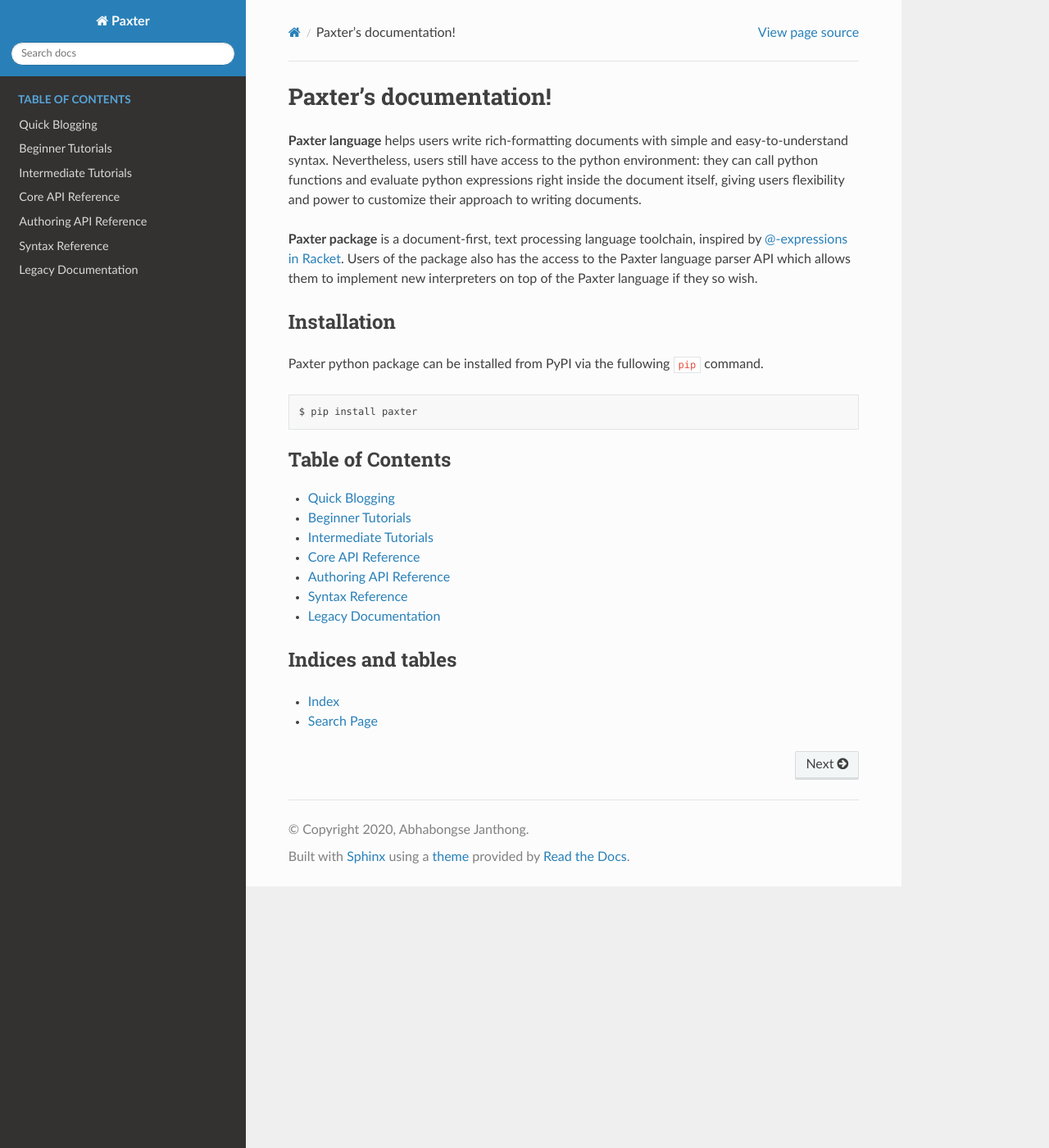
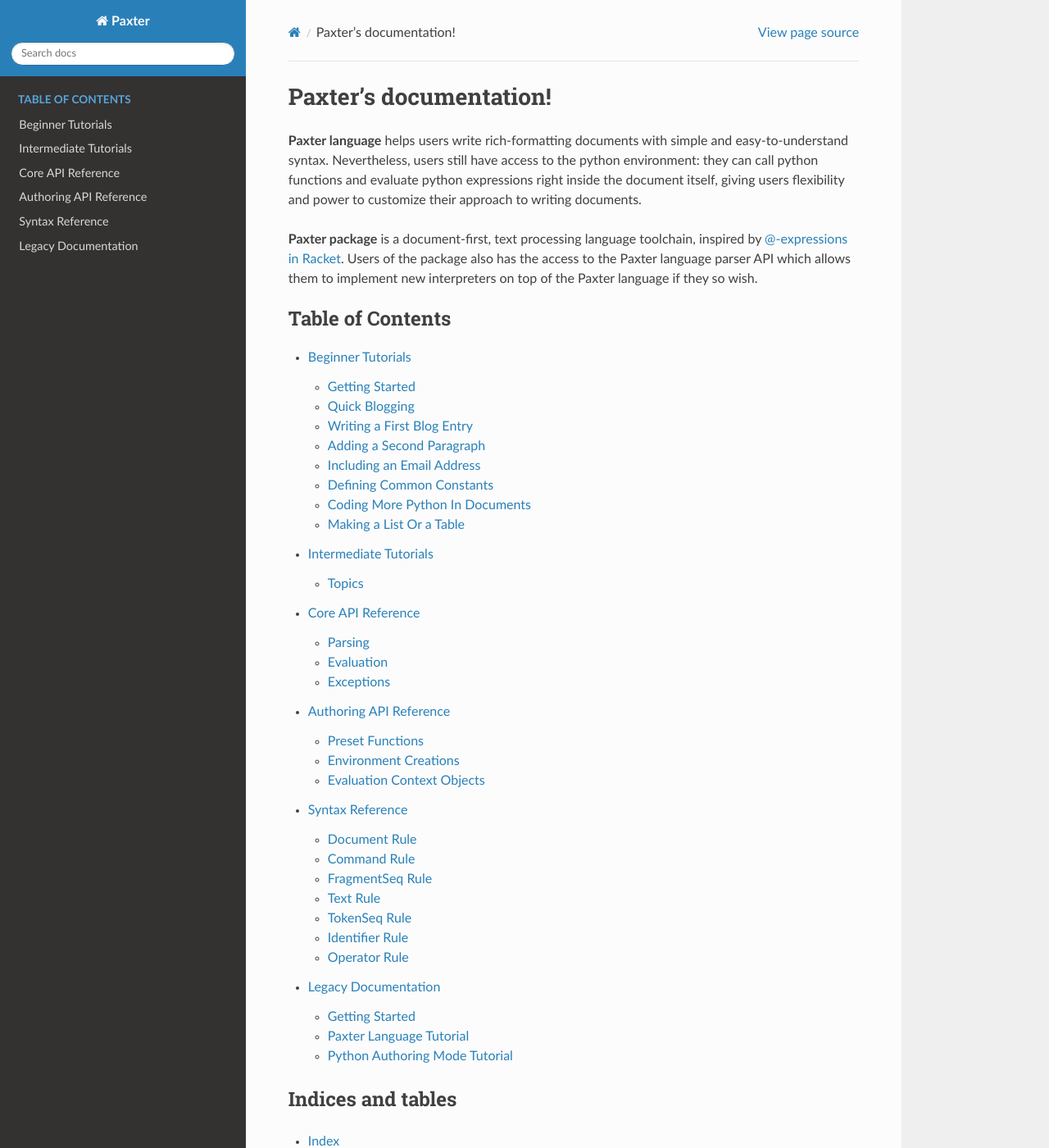
Before and after one commit to abhabongse/paxter, a Sphinx documentation site: the page built from docs/index.rst, in a window 1280 px wide and 1400 px high. Shown: the whole window at 82% size. Built offline with Sphinx 7.4.7 and the Read the Docs theme 2.0.0, drawn with Linux system fonts in a browser that asks for light colours; the version number could not be read and is left out; some of the changed lines change nothing that is shown.

Commit message:
WIP: add getting started page and add info on quick blogging page

```diff
--- /dev/null
+++ b/docs/beginner-tutorials/getting-started.rst
@@ -0,0 +1,97 @@
+###############
+Getting Started
+###############
+
+Installation
+============
+
+Paxter python package can be installed from PyPI via the following ``pip`` command.
+Of course, we can also opt for other methods of python package managements.
+
+.. code-block:: bash
+
+   $ pip install paxter
+
+Next, let us write a basic blog entry.
+
+
+Writing The First Blog Entry
+============================
+
+Suppose that we are going to write a blog post
+under Paxter language syntax as shown in the following.
+Let us ignore the specific details about the syntax for now
+as we will discuss them further on the next page.
+
+.. code-block:: paxter
+
+   @h1{New Blog!}
+
+   Welcome to our new blog website.
+   @italic{Please keep watching this space for content.}
+
+The above content is expected to be rendered into the following result.
+
+.. raw:: html
+
+   <blockquote style="padding-left: 40px;">
+           <h1>New Blog!</h1>
+           <p>Welcome to our new blog website.
+              <i>Please keep watching this space for content.</i>
+           </p>
+   </blockquote>
+
+Here are a few ways that we can transform the original Paxter source code
+into the final HTML output.
+
+
+Method 1: Command Line
+----------------------
+
+Suppose that the Paxter source code (as shown above)
+is stored within the file called ``new-blog.paxter``.
+Once Paxter package is installed,
+we can run the command ``paxter html`` to render the HTML output.
+
+.. code-block:: console
+
+   $ cat new-blog.paxter
+   @h1{New Blog!}
+
+   Welcome to our new blog website.
+   @italic{Please keep watching this space for content.}
+
+   $ paxter html -i new-blog.paxter
+   <h1>New Blog!</h1><p>Welcome to our new blog website.
+   <i>Please keep watching this space for content.</i></p>
+
+
+Method 2: Programmatic Usage
+----------------------------
+
+A more flexible way to transform Paxter source text into HTML output
+is to make calls the API functions provided by Paxter library.
+The easiest way is to do the following.
+
+.. code-block:: python
+
+   from paxter.author import run_document_paxter
+
+   # The following source text is read from a source file.
+   # However, in reality, source text may be read from other sources
+   # such as some databases or even fetched via some content management API.
+   with open("new-blog.paxter") as fobj:
+       source_text = fobj.read()
+
+   document = run_document_paxter(source_text)
+   html_output = document.html()
+
+.. code-block:: pycon
+
+   >>> print(html_output)
+   <h1>New Blog!</h1><p>Welcome to our new blog website.
+   <i>Please keep watching this space for content.</i></p>
+
+This approach shown here is merely the very basic usage
+of Paxter library with *preconfigured* settings.
+More advanced programmatic usage will be discussed later.
--- a/docs/beginner-tutorials/index.rst
+++ b/docs/beginner-tutorials/index.rst
@@ -9,6 +9,8 @@
 .. toctree::
    :maxdepth: 1
 
+   getting-started
+   quick-blogging
    writing-a-first-blog-entry
    adding-a-second-paragraph
    including-an-email-address
--- /dev/null
+++ b/docs/beginner-tutorials/quick-blogging.rst
@@ -0,0 +1,340 @@
+##############
+Quick Blogging
+##############
+
+To quickly get started with blogging or writing an article,
+we introduce the Paxter language syntax
+as being *preconfigured* by :mod:`paxter.author` subpackage
+which can be used to write rich-formatted content.
+
+.. important::
+
+   Most of the descriptions about the syntax shown on this page
+   are specific to the preconfigured variation of Paxter language
+   provided by :mod:`paxter.author` subpackage.
+   It is actually *not* tied to the core Paxter language specification.
+
+   Paxter library (which includes the core Paxter language specification)
+   is designed to be very extensible and customizable.
+   The :mod:`paxter.author` subpackage is merely
+   supplementary provided by Paxter library for convenience.
+   It is entirely possible to utilize Paxter library *without* touching
+   any of the :mod:`paxter.author` whatsoever,
+   as being demonstrated in the
+   :doc:`intermediate tutorials <../intermediate-tutorials/index>` section.
+
+
+Command: A Basic Building Block
+===============================
+
+**A command** is the core building block in Paxter language.
+It has various syntactical forms, but all of them have the same basic principles:
+
+- Each command always begin with an ``@`` symbol in the source text.
+- Each command always has the **phrase part**
+  which immediately follows the initial ``@`` symbol.
+- Each command may optionally have what is called the **options part**.
+  If it exists, it has the form of ``[...]`` that follows the phrase part.
+- Each command may optionally have what is called the **main argument part**.
+  If it exists, it follows the phrase part
+  or the options part (if the options part exists).
+
+This may sound confusing right now.
+Hopefully things will get clearer as we discuss
+the specific syntax in the upcoming sections.
+
+.. important::
+
+   A rule of thumb to remember about the core Paxter language
+   is that it dictates only how a command in the source text should be parsed.
+   It has no bearing on how each parsed command and any other raw text
+   are to be interpreted or evaluated into the desired final output.
+   For descriptions of syntax appeared on this page,
+   this interpretation is done by the supplementary :mod:`paxter.author` subpackage.
+
+
+Bolds, Italics, and Underline
+=============================
+
+Let us begin with “bolding” part of a source text.
+We use the command ``@bold{...}``,
+replacing ``...`` with the actual text to be emphasized.
+In this particular command, ``bold`` is the phrase part
+whereas the emphasized text is the main argument part of the command.
+
+For example, consider the following source text written in Paxter language.
+
+.. code-block:: paxter
+
+   This is a very @bold{important part} of the statement.
+
+This source text will be transformed to the following HTML output.
+
+.. code-block:: html
+
+   <p>This is a very <b>important part</b> of the statement.</p>
+
+And likewise, for italicized text and underlined text,
+use the command ``@italic{...}`` and ``@uline{...}`` respectively.
+Notice that we altered the phrase part of the command
+while the the main argument parts remains the same.
+
+.. code-block:: paxter
+
+   This is a very @italic{important part} of @uline{the statement}.
+
+This source text will be transformed to the following HTML output.
+
+.. code-block:: html
+
+   <p>This is a very <i>important part</i> of <u>the statement</u>.</p>
+
+
+Nested commands
+---------------
+
+One nice thing about Paxter command is that they are allowed
+to be nested inside the main argument between the pair of curly braces.
+For example,
+
+.. code-block:: paxter
+
+   This is @italic{so important that @uline{multiple emphasis} is required}.
+
+When the above source text get rendered into HTML,
+we obtain the following result.
+
+.. code-block:: html
+
+   <p>This is <i>so important that <u>multiple emphasis</u> is required</i>.</p>
+
+
+Monospaced Code
+===============
+
+Similarly to what we have seen with
+``@bold{...}``, ``@italic{...}``, and ``@uline{...}`` from above,
+we use the command ``@code{...}`` to encapsulate text
+to be displayed as monospaced code.
+
+For example, the following source text written in Paxter language
+
+.. code-block:: paxter
+
+   Run the @code{python} command.
+
+will be evaluated into the HTML output shown below.
+
+.. code-block:: html
+
+   <p>Run the <code>python</code> command.</p>
+
+
+Multiple Paragraphs
+===================
+
+To write multiple paragraphs,
+simply separate chunks of texts with at least two newline characters
+(i.e. there must be a blank line between consecutive paragraphs).
+Each chunk of text will result in its own paragraph.
+Consider the following example containing exactly three paragraphs.
+
+.. code-block:: paxter
+
+   This is @bold{the first paragraph}.
+   This is the second sentence of the first paragraph.
+
+   This is @italic{another} paragraph.
+
+   This is the @uline{final} paragraph.
+
+The above text in Paxter language will be transformed
+into the following HTML.
+
+.. code-block:: html
+
+   <p>This is <b>the first paragraph</b>.
+      This is the second sentence of the first paragraph.</p>
+   <p>This is <i>another</i> paragraph.</p>
+   <p>This is the <u>final</u> paragraph.</p>
+
+.. important::
+
+   The implicit paragraph splitting behavior of the source text
+   is preconfigured by the supplementary :mod:`paxter.author` subpackage
+   and has nothing to do with the core Paxter language specification.
+
+
+Headings
+========
+
+To include a heading (from level 1 to level 6)
+use the command ``@h1{...}`` through ``@h6{...}`` on its own chunk.
+They must be separated from other paragraph chunks
+with at least one blank line.
+
+.. code-block:: paxter
+
+   @h1{New Blog!}
+
+   @bold{Welcome to the new blog!} Let’s celebrate!
+
+   @h2{Updates}
+
+   There is no update.
+
+.. code-block:: html
+
+   <h1>New Blog!</h1>
+   <p><b>Welcome to the new blog!</b> Let’s celebrate!</p>
+   <h2>Updates</h2>
+   <p>There is no update.</p>
+
+Observe that if the ``@h1{...}`` and ``@h2{...}`` were *not* used
+to encapsulate the heading text,
+they would have been rendered as its own paragraph.
+Try that for yourself.
+
+Also, what happens if the command ``@h1{...}``
+accidentally did *not* surround the entire chunk of text?
+Let us look at this example in which
+the exclamation mark is located *outside* of the command:
+
+.. code-block:: paxter
+
+   @h1{New Blog}!
+
+   @bold{Welcome to the new blog!} Let’s celebrate!
+
+.. code-block:: html
+
+   <p><h1>New Blog</h1>!</p>
+   <p><b>Welcome to the new blog!</b> Let’s celebrate!</p>
+
+Since *not* the entire chunk of heading text
+is encapsulated by the ``@h1{...}`` command,
+Paxter assumes that it is simply just a paragraph.
+So beware of this kind of errors.
+
+
+Blockquote
+==========
+
+The ``@blockquote{...}`` command must reside on its own chunk
+just like a heading command.
+So the following Paxter source text
+
+.. code-block:: paxter
+
+   They said that
+
+   @blockquote{I refuse.}
+
+would be transformed into the following HTML output.
+
+.. code-block:: html
+
+   <p>They said that</p>
+   <blockquote>I refuse.</blockquote>
+
+However, suppose that we want to include multiple paragraphs inside the blockquote.
+We can follow the similar rules
+as to how to write multiple paragraphs in general:
+by separating them with at least two newline characters.
+This is demonstrated in the following example.
+
+.. code-block:: paxter
+
+   They said that
+
+   @blockquote{
+       I refuse.
+
+       Then I regret.
+   }
+
+.. code-block:: html
+
+   <p>They said that</p>
+   <blockquote>
+       <p>I refuse.</p>
+       <p>Then I regret.</p>
+   </blockquote>
+
+The important key to note here is that,
+each paragraph within the blockquote will be surrounded by
+a paragraph tag ``<p>...</p>``
+as long as more than one chunk of text exists.
+
+.. todo::
+
+   Continue here.
+
+The above behavioral rule is enforced mainly for convenience.
+However, if we wish to force wrap the only paragraph within the blockquote
+with a paragraph tag,
+we can manually wrap that part of text with the ``@paragraph{...}`` command.
+
+Considering the first example of this section again.
+If we wish to have a paragraph tag surround “I refuse.”
+then we can write as follows.
+
+.. code-block:: paxter
+
+   They said that
+
+   @blockquote{@paragraph{I refuse.}}
+
+And we would get the following HTML output.
+
+.. code-block:: html
+
+   <p>They said that</p>
+   <blockquote><p>I refuse.</p></blockquote>
+
+
+Links and Images
+================
+
+Now it is time to expand on the form of a command in Paxter language.
+To put a link on a piece of text, we use the command ``@link["target"]{...}``
+where we put the actual target URL between quotation marks
+and the actual displayed text still within the braces.
+For example,
+
+.. code-block:: paxter
+
+   Click @link["http://example.com"]{here} to go to my website.
+
+The above text in Paxter language will be transformed into the following HTML.
+
+.. code-block:: html
+
+   <p>Click <a href="http://example.com">here</a> to go to my website.</p>
+
+Next, to insert an image, we use the command ``@image["srcpath", "alt"]``
+where the first *argument* is the URL path to image wrapped between quotation marks,
+and the second *argument* is the alternative text for the image when it goes missing.
+
+.. code-block:: paxter
+
+   @image["http://example.com/hello.png", "hello"]
+
+The above Paxter text will be rendered into the following HTML.
+
+.. code-block:: html
+
+   <img src="http://example.com/hello.png" alt="hello" />
+
+
+Lists
+=====
+
+Tables
+======
+
+Raw HTML
+========
+
+Escapes
+=======
--- a/docs/index.rst
+++ b/docs/index.rst
@@ -16,21 +16,11 @@
 which allows them to implement new interpreters on top of the Paxter language
 if they so wish.
 
-Installation
-============
-
-Paxter python package can be installed from PyPI via the fullowing ``pip`` command.
-
-.. code-block:: bash
-
-   $ pip install paxter
-
 
 .. toctree::
    :caption: Table of Contents
-   :maxdepth: 1
+   :maxdepth: 2
 
-   quick-blogging
    beginner-tutorials/index
    intermediate-tutorials/index
    core-api
--- a/docs/quick-blogging.rst
+++ /dev/null
@@ -1,294 +0,0 @@
-##############
-Quick Blogging
-##############
-
-To get started with blogging or writing an article,
-we will learn how to write something using Paxter language syntax
-and then how to use the Paxter package toolchain
-to convert it into HTML output.
-
-.. important::
-
-   Many of the following descriptions of Paxter language
-   are *actually not* tied to the core Paxter language at all.
-   Paxter library (which includes the core Paxter language)
-   is designed to be fully extensible and customizable.
-   The following descriptions of Paxter language
-   are merely one possibly configuration
-   pre-defined by the Paxter package library.
-
-
-Bolds, Italics, and Underline
-=============================
-
-We begin with one of the most basic form of **a command**
-(to be discussed in finer details in later sections).
-To bold part of a text, we use the command ``@bold{...}`` ,
-replacing ``...`` with part of the text to be emphasized.
-
-For example, consider the following text written in Paxter language.
-
-.. code-block:: paxter
-
-   Here is how to @bold{bold the text}.
-
-If we saved the above content into a file called ``"input.paxter"``,
-we can render the HTML output using the following shell command
-(assuming that Paxter package library is already installed):
-
-.. code-block:: bash
-
-   $ paxter html -i input.paxter
-
-and we will get the following HTML output
-
-.. code-block:: html
-
-   <p>Here is how to <b>bold the text</b>.</p>
-
-which will then be displayed as follows.
-
-.. raw:: html
-
-   <blockquote><p>Here is how to <b>bold the text</b>.</p></blockquote>
-
-Likewise, for italicized text and underlined text,
-use the command ``@italic{...}`` and ``@uline{...}`` respectively.
-
-Please note that these commands can also be nested.
-For example,
-
-.. code-block:: paxter
-
-   This is @italic{so important that @uline{multiple emphasis} is required}.
-
-When the above example gets rendered into HTML,
-we get the following output.
-
-.. code-block:: html
-
-   <p>This is <i>so important that <u>multiple emphasis</u> is required</i>.</p>
-
-which will be displayed as
-
-.. raw:: html
-
-   <blockquote><p>This is <i>so important that <u>multiple emphasis</u> is required</i>.</p></blockquote>
-
-
-Monospaced Code
-===============
-
-Similarly to text emphases with bold, italic, and underline,
-we use the command ``@code{...}`` to encapsulate text
-to be displayed as monospaced code.
-
-For example, this text written in Paxter language
-
-.. code-block:: paxter
-
-   Run the @code{python} command.
-
-will be evaluated into the HTML output shown below.
-
-.. code-block:: html
-
-   <p>Run the <code>python</code> command.</p>
-
-
-Multiple Paragraphs
-===================
-
-To author multiple paragraphs,
-simply put at least two newline characters between chunks of text.
-Consider the following example containing three paragraphs.
-
-.. code-block:: paxter
-
-   This is @bold{the first paragraph}.
-   This is the second sentence of the first paragraph.
-
-   This is @italic{another} paragraph.
-
-   This is the @uline{final} paragraph.
-
-The above text in Paxter language will be transformed
-into the following HTML.
-
-.. code-block:: html
-
-   <p>This is <b>the first paragraph</b>.
-      This is the second sentence of the first paragraph.</p>
-   <p>This is <i>another</i> paragraph.</p>
-   <p>This is the <u>final</u> paragraph.</p>
-
-
-Headings
-========
-
-To include a heading (from level 1 to level 6)
-use the command ``@h1{...}`` through ``@h6{...}`` on its own chunk.
-They must be separated from other chunks with at least two newline characters
-just like a paragraph.
-
-.. code-block:: paxter
-
-   @h1{New Blog!}
-
-   @bold{Welcome to the new blog!} Let’s celebrate!
-
-   @h2{Updates}
-
-   There is no update.
-
-.. code-block:: html
-
-   <h1>New Blog!</h1>
-   <p><b>Welcome to the new blog!</b> Let’s celebrate!</p>
-   <h2>Updates</h2>
-   <p>There is no update.</p>
-
-Observe that the ``@h1{...}`` and ``@h2{...}`` were *not* used
-to encapsulate the heading text,
-they would have been rendered as its own paragraph.
-Try that for yourself.
-
-Also, what happens if the command did not surround the entire text?
-Let’s look at this example
-(notice that the exclamation mark is *outside* the command):
-
-.. code-block:: paxter
-
-   @h1{New Blog}!
-
-   @bold{Welcome to the new blog!} Let’s celebrate!
-
-.. code-block:: html
-
-   <p><h1>New Blog</h1>!</p>
-   <p><b>Welcome to the new blog!</b> Let’s celebrate!</p>
-
-Since *not* the entire chunk of heading text
-is encapsulated by the ``@h1{...}`` command,
-Paxter assumes that it is simply just a paragraph.
-So beware of this kind of errors.
-
-
-Blockquote
-==========
-
-The ``@blockquote{...}`` command must reside on its own chunk just like a heading.
-So the following Paxter input text
-
-.. code-block:: paxter
-
-   They said that
-
-   @blockquote{I refuse.}
-
-would be transformed into the following HTML output.
-
-.. code-block:: html
-
-   <p>They said that</p>
-   <blockquote>I refuse.</blockquote>
-
-However, suppose that we want to include multiple paragraphs inside the blockquote.
-We can follow the similar rules to how to write multiple paragraphs:
-by separating them with at least two newline characters.
-
-Hence, the following Paxter text input
-
-.. code-block:: paxter
-
-   They said that
-
-   @blockquote{
-       I refuse.
-
-       Then I regret.
-   }
-
-will be rendered into the following HTML.
-
-.. code-block:: html
-
-   <p>They said that</p>
-   <blockquote>
-       <p>I refuse.</p>
-       <p>Then I regret.</p>
-   </blockquote>
-
-The important key to note here is that,
-each paragraph within the blockquote will be surrounded by
-a paragraph tag ``<p>...</p>``
-*unless only one paragraph exists*.
-
-The above behavioral rule is enforced mainly for convenience.
-However, if we wish to force wrap the only paragraph within the blockquote
-with a paragraph tag,
-we can manually wrap that part of text with the ``@paragraph{...}`` command.
-
-Considering the first example of this section again.
-If we wish to have a paragraph tag surround “I refuse.”
-then we can write as follows.
-
-.. code-block:: paxter
-
-   They said that
-
-   @blockquote{@paragraph{I refuse.}}
-
-And we would get the following HTML output.
-
-.. code-block:: html
-
-   <p>They said that</p>
-   <blockquote><p>I refuse.</p></blockquote>
-
-
-Links and Images
-================
-
-Now it is time to expand on the form of a command in Paxter language.
-To put a link on a piece of text, we use the command ``@link["target"]{...}``
-where we put the actual target URL between quotation marks
-and the actual displayed text still within the braces.
-For example,
-
-.. code-block:: paxter
-
-   Click @link["http://example.com"]{here} to go to my website.
-
-The above text in Paxter language will be transformed into the following HTML.
-
-.. code-block:: html
-
-   <p>Click <a href="http://example.com">here</a> to go to my website.</p>
-
-Next, to insert an image, we use the command ``@image["srcpath", "alt"]``
-where the first *argument* is the URL path to image wrapped between quotation marks,
-and the second *argument* is the alternative text for the image when it goes missing.
-
-.. code-block:: paxter
-
-   @image["http://example.com/hello.png", "hello"]
-
-The above Paxter text will be rendered into the following HTML.
-
-.. code-block:: html
-
-   <img src="http://example.com/hello.png" alt="hello" />
-
-
-Lists
-=====
-
-Tables
-======
-
-Raw HTML
-========
-
-Escapes
-=======
```
